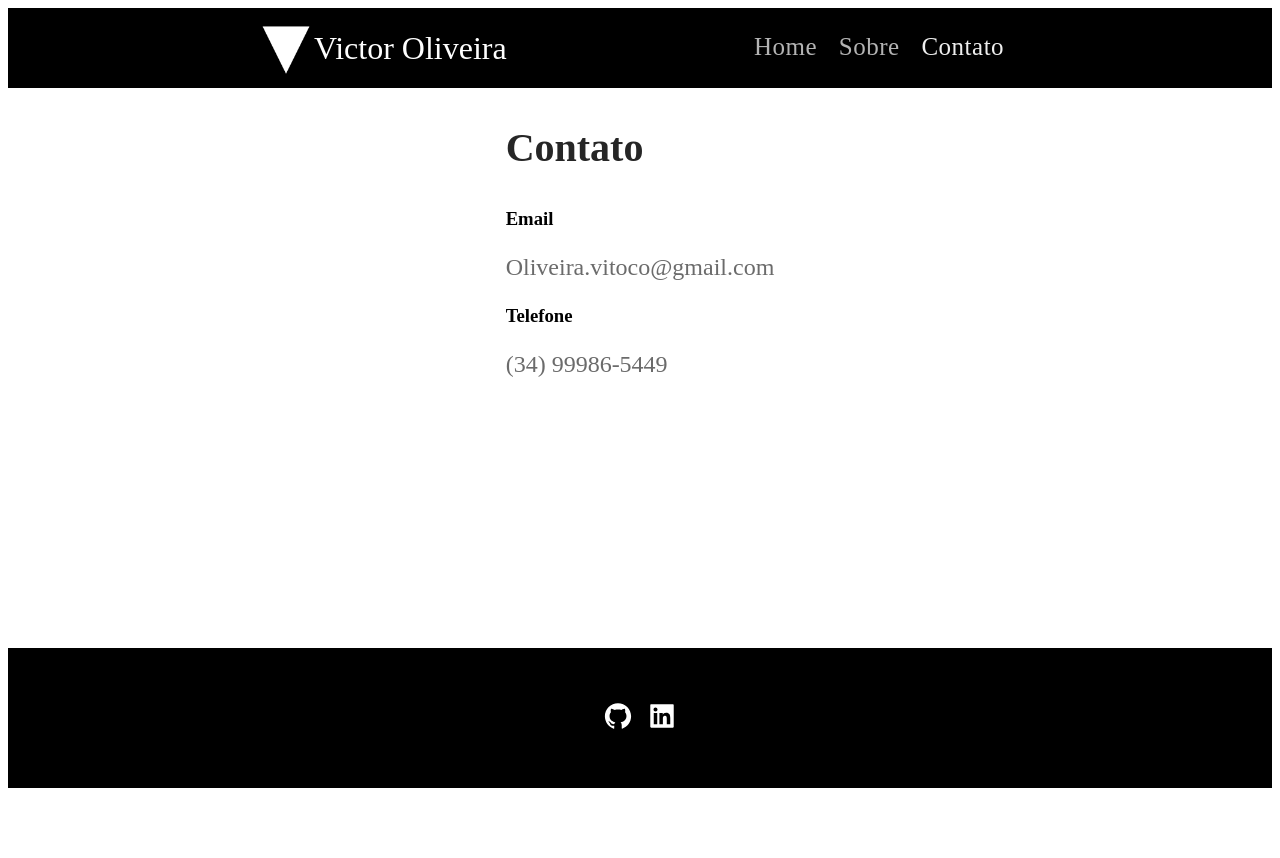
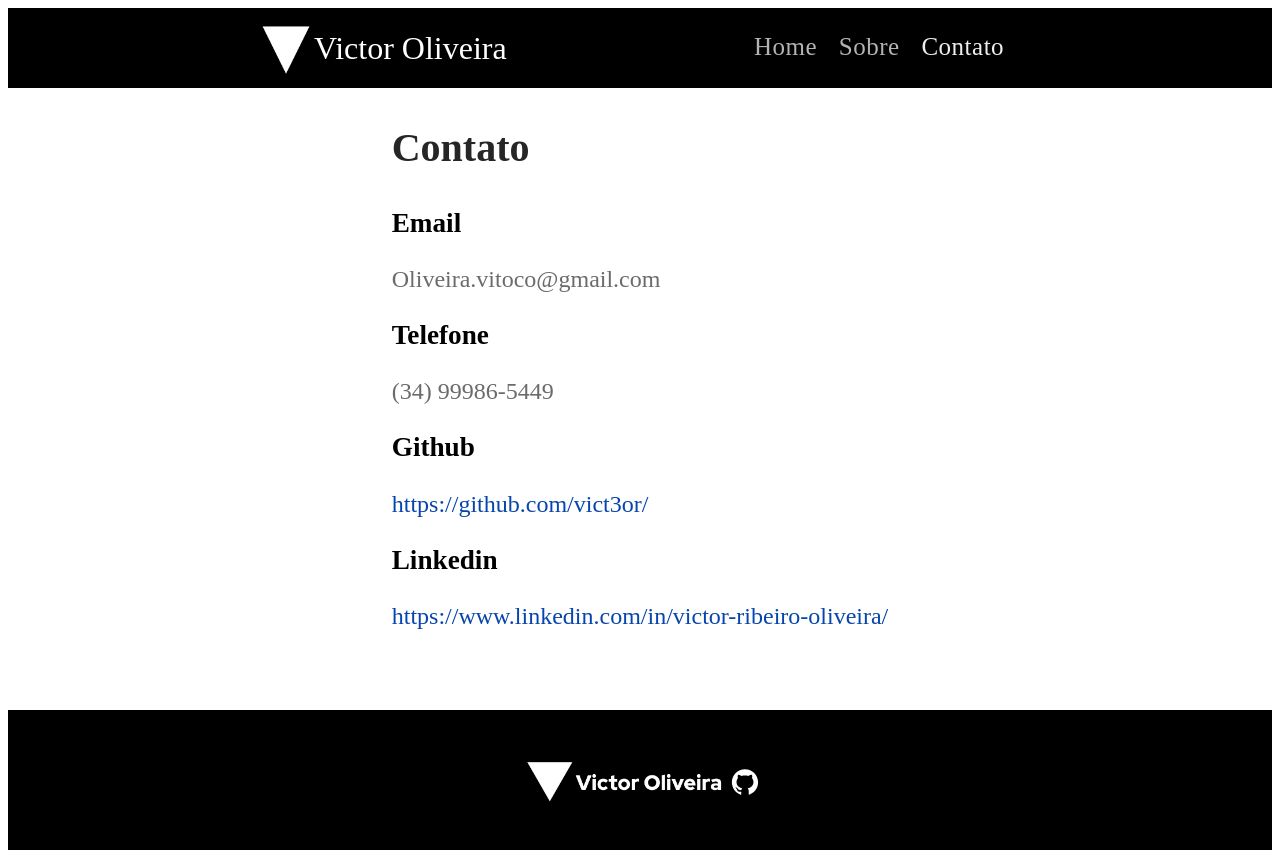
Before and after one commit to vict3or/portifolio, a Next.js app: page /Contact in a window 1280 px wide. Before the commit the page ends 800 px from the top, so only its background shows below. Built offline with nearby package versions, Linux system fonts and the light colour scheme.

Commit message:
changing link related content

```diff
--- a/components/footer.js
+++ b/components/footer.js
@@ -1,12 +1,16 @@
 import styles from '../styles/footer.module.css'
+import Link from 'next/link'
 
 export default function Footer() {
-  return(
+  return (
     <div className={styles.footer}>
       <div>
         <div className={styles.contact}>
+          <Link href="/">
+            <img src="/victor-horizontal-white.png" alt="logo" />
+          </Link>
           <a
-            href="https://github.com/vict3or"
+            href="https://github.com/vict3or/portifolio"
             target="_blank"
             rel="noreferrer"
             className="git"
@@ -25,13 +29,6 @@ export default function Footer() {
               </path>
             </svg>
           </a>
-          <a href="https://www.linkedin.com/in/victor-ribeiro-oliveira/" target="_blank" rel="noreferrer"
-            className="link"><svg stroke="currentColor" fill="white" strokeWidth="0" viewBox="0 0 1024 1024"
-              height="30" width="30" xmlns="http://www.w3.org/2000/svg">
-              <path
-                d="M880 112H144c-17.7 0-32 14.3-32 32v736c0 17.7 14.3 32 32 32h736c17.7 0 32-14.3 32-32V144c0-17.7-14.3-32-32-32zM349.3 793.7H230.6V411.9h118.7v381.8zm-59.3-434a68.8 68.8 0 1 1 68.8-68.8c-.1 38-30.9 68.8-68.8 68.8zm503.7 434H675.1V608c0-44.3-.8-101.2-61.7-101.2-61.7 0-71.2 48.2-71.2 98v188.9H423.7V411.9h113.8v52.2h1.6c15.8-30 54.5-61.7 112.3-61.7 120.2 0 142.3 79.1 142.3 181.9v209.4z">
-              </path>
-            </svg></a>
         </div>
       </div>
     </div>
--- a/pages/Contact.js
+++ b/pages/Contact.js
@@ -17,6 +17,14 @@ export default function Contact() {
             <h3>Telefone</h3>
             <p>(34) 99986-5449</p>
           </div>
+          <div className={style.contactLinks}>
+            <h3>Github</h3>
+            <a href="https://github.com/vict3or/" target="_blank">https://github.com/vict3or/</a>
+          </div>
+          <div className={style.contactLinks}>
+            <h3>Linkedin</h3>
+            <a href="https://www.linkedin.com/in/victor-ribeiro-oliveira/" target="_blank">https://www.linkedin.com/in/victor-ribeiro-oliveira/</a>
+          </div>
         </div>
       </div>
       <Footer />
--- a/pages/about.js
+++ b/pages/about.js
@@ -17,7 +17,7 @@ export default function About() {
           <div className={styles.aboutLife}>
             <h2>Música</h2>
             <p>Desde pequeno eu nutro um grande amor por música, sendo um autodidata no violão e compondo por hobbie desde os doze anos.</p>
-            <a href="https://open.spotify.com/artist/3FDiWJJ0w4K2P6XC0GJXvF?si=HZBy-1e1TmWxuIvXJmC9nw">Conheça minha página no spotfy</a>
+            <a href="https://open.spotify.com/artist/3FDiWJJ0w4K2P6XC0GJXvF?si=HZBy-1e1TmWxuIvXJmC9nw" target="_blank">Conheça minha página no spotfy</a>
           </div>
           <div className={styles.aboutProgramming}>
             <h2>Programação</h2>
--- a/styles/contact.module.css
+++ b/styles/contact.module.css
@@ -1,5 +1,5 @@
 .contactWrapper {
-  height:60vh;
+  /* height:60vh; */
   min-height: calc(100% - (140px + 100px));
 }
 
@@ -16,11 +16,25 @@
   line-height: 1.33;
 }
 
+.contactWrapper h3 {
+  font-size: 1.7rem;
+}
+
 .contactContact p{
   color: #6b6b6b;
   font-size: 1.5rem;
 }
 
+.contactWrapper a {
+  text-decoration: none;
+  font-size: 1.5rem;
+  color: #0645AD;
+  transition: .3s;
+}
+
+.contactWrapper a:hover {
+  filter: brightness(150%);
+}
 
 @media (min-width: 801px) {
   .contactWrapper {
--- a/styles/footer.module.css
+++ b/styles/footer.module.css
@@ -19,10 +19,22 @@
   width: 100px;
   display: flex;
   flex-direction: row;
-  justify-content: space-evenly;
+  justify-content: center;
   align-items: center;
+}
+
+.contact img {
+  width: 207px;
+}
+
+.contact img:hover {
+  cursor: pointer;
 }
 
 .footer a {
   color: white;
 }
+
+.footer svg {
+  margin: 9px 0 0 2px;
+}
```
Also changed, not shown: public/victor-horizontal-white.png (added).
